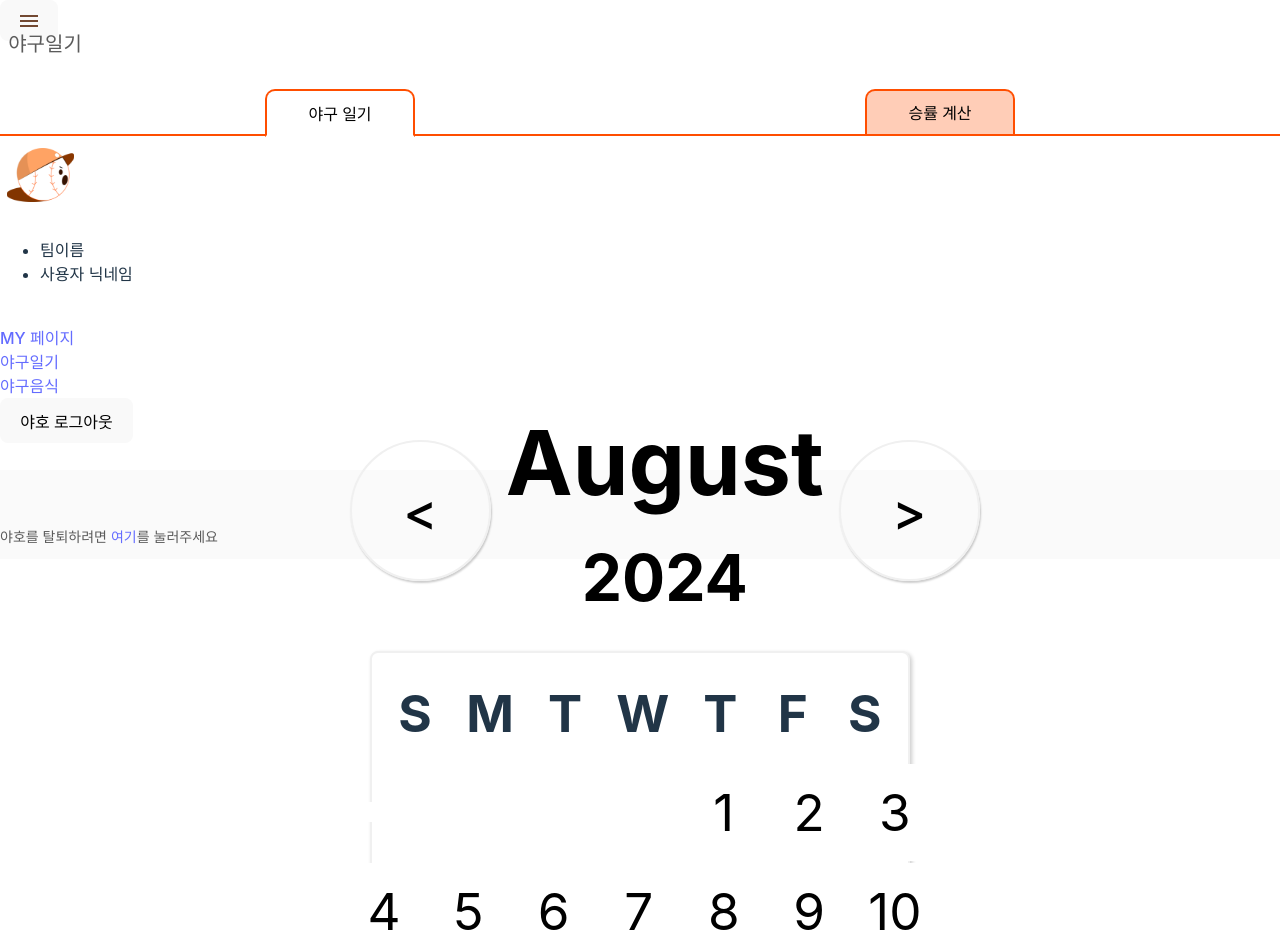
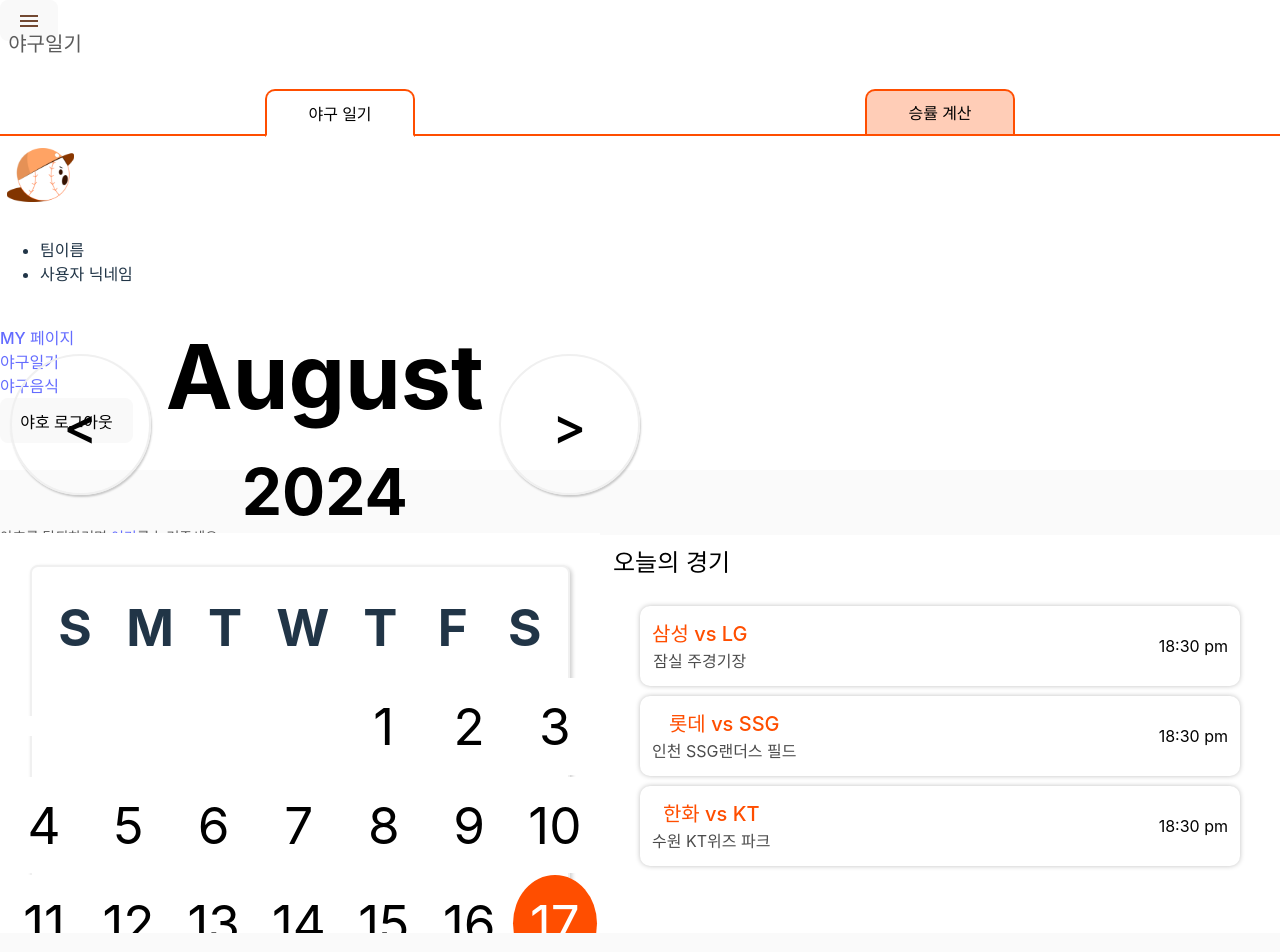
Before and after one commit to YahoProject/Yaho_FrontEnd, a React (Vite) app: page /calendar in a window 1280 px wide. Shown: the top 952 px of the page. Built offline with nearby package versions, Linux system fonts and the light colour scheme; no server answers; the HTML template or start-up script is replaced by a standard one.

Commit message:
Update Calendar.jsx

```diff
--- a/src/components/Calendar.jsx
+++ b/src/components/Calendar.jsx
@@ -7,16 +7,14 @@ import { useNavigate } from 'react-router-dom';
 
 const Calendar = () => {
   const [activeButton, setActiveButton] = useState('diary'); // 현재 활성화된 버튼 상태
-  const nav=useNavigate()
+  const nav = useNavigate();
+
   const handleButtonClick = (buttonType) => {
     setActiveButton(buttonType);
-
-
-    };
-
+  };
 
   return (
-    <div className="heeder">
+    <div className="calendar-container">
       <p className="title">야구일기</p>
 
       <div className="button-container">
@@ -34,10 +32,16 @@ const Calendar = () => {
         </button>
       </div>
 
-      {activeButton === 'diary' && <><CustomCalendar /><TodayGame /></>}
-      {activeButton === 'stats' && <WinRate />}
+      <div className="calendar-content">
+        {activeButton === 'diary' && (
+          <>
+            <CustomCalendar />
+            <TodayGame />
+          </>
+        )}
+        {activeButton === 'stats' && <WinRate />}
+      </div>
     </div>
-
   );
 };
 
```
